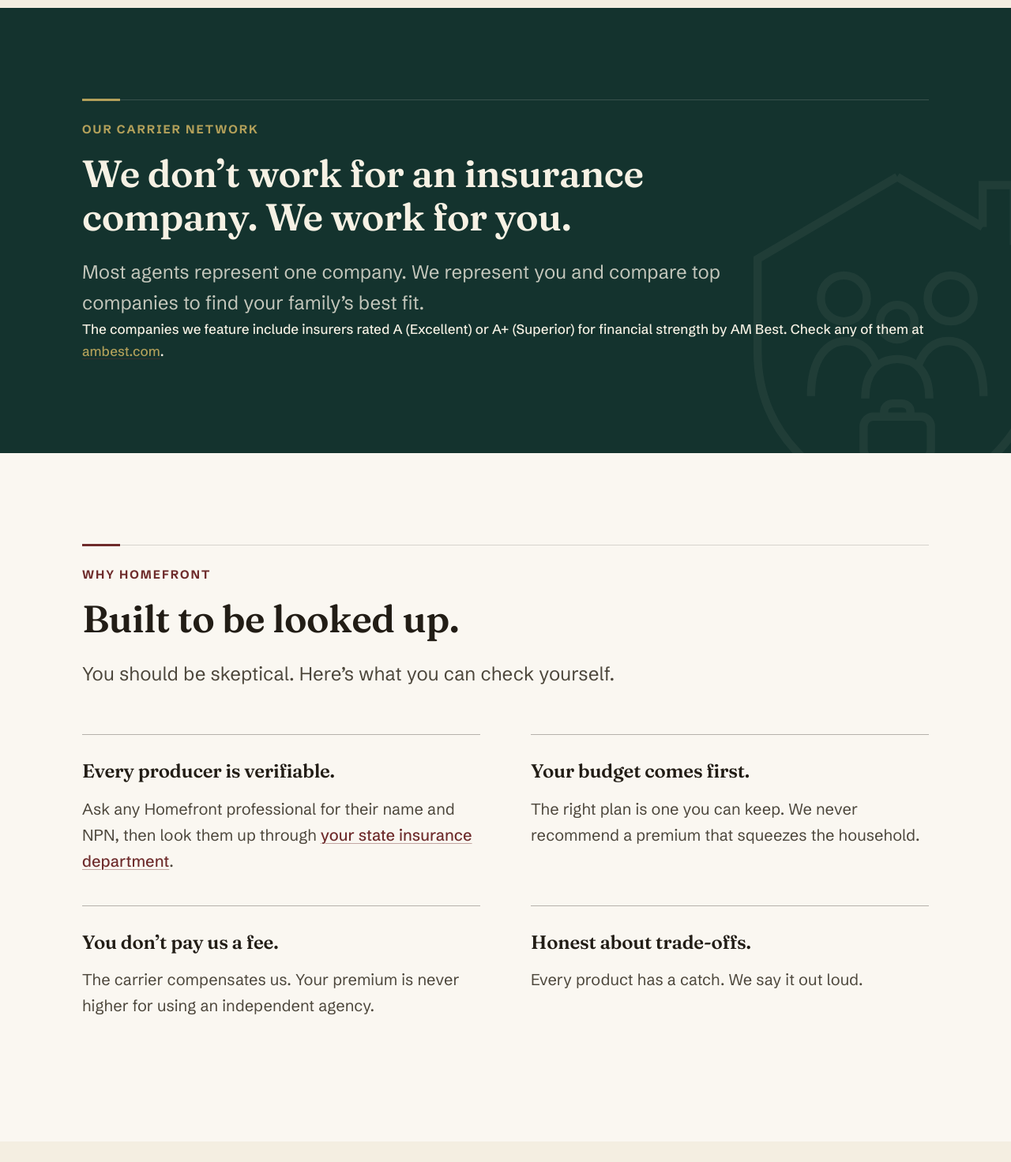
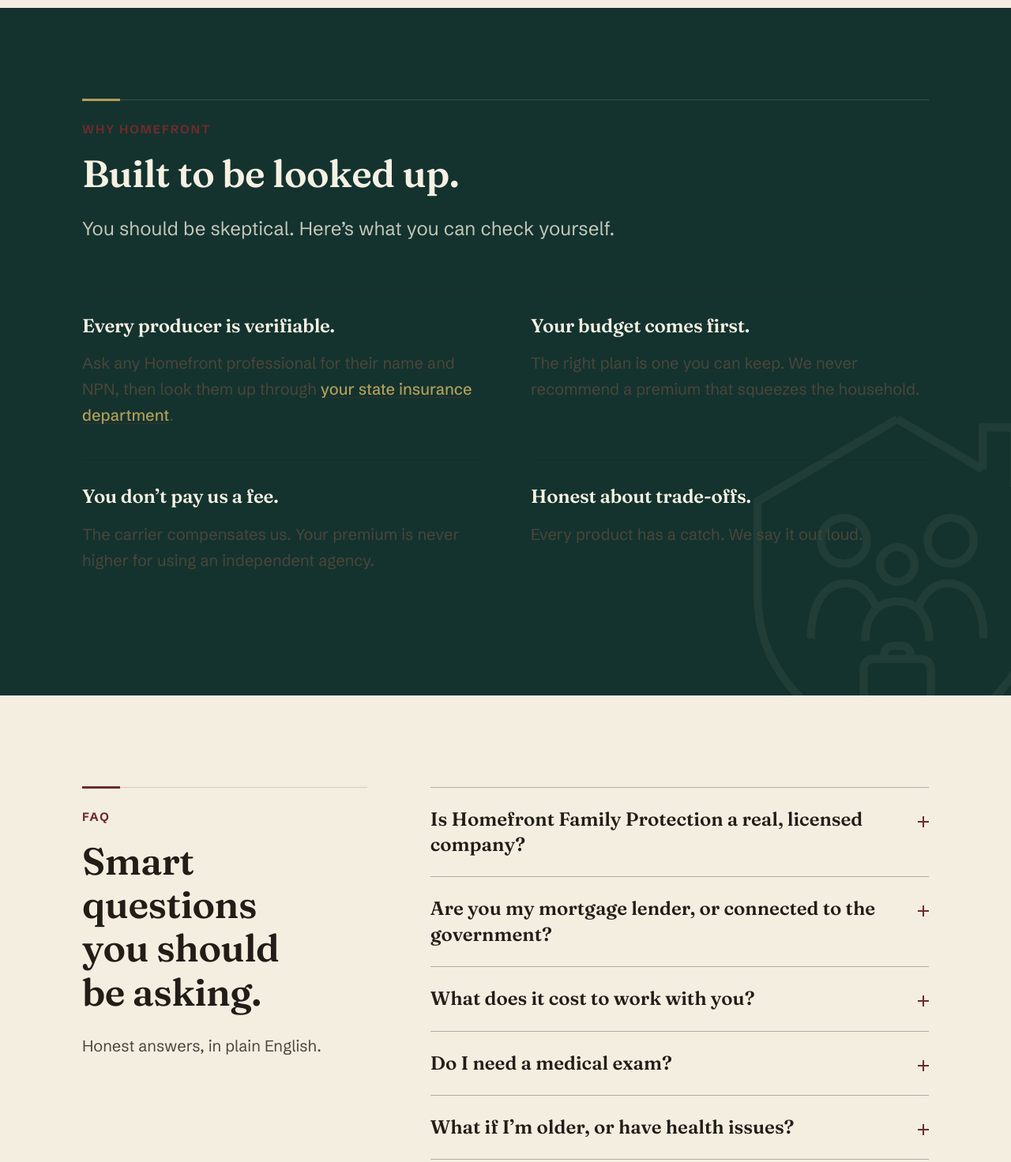
Before and after one commit to pmoney498/hffprotect-site, a plain HTML site: page index.html in a window 1280 px wide. Shown: the part 4700-6172 px from the top of the page at 79% size. Drawn offline with Linux system fonts and the light colour scheme.

Commit message:
Move green band to Why Homefront

```diff
--- a/index.html
+++ b/index.html
@@ -291,9 +291,9 @@
  </div>
  </section>
 
- <!-- ============ CARRIERS (dark statement band) ============ -->
- <section class="band on-dark" id="carriers" aria-labelledby="carriers-title">
- <svg class="band__watermark" viewBox="0 0 40 44" fill="none" aria-hidden="true">
+ <!-- ============ WHY HOMEFRONT ============ -->
+ <section class="why band on-dark" id="why" aria-labelledby="why-title">
+<svg class="band__watermark" viewBox="0 0 40 44" fill="none" aria-hidden="true">
  <path d="M20 2.6 L30.4 8.7 M34.2 10.9 L37 12.6 V24 C37 33.6 30 40.2 20 43 C10 40.2 3 33.6 3 24 V12.6 L20 2.6" stroke="currentColor" stroke-width="1"/>
  <path d="M30.4 8.7 V3.6 H34.2 V10.9" stroke="currentColor" stroke-width="1"/>
  <circle cx="13.5" cy="17.4" r="2.8" stroke="currentColor" stroke-width="1"/>
@@ -303,20 +303,7 @@
  <path d="M18.4 31.8 V31.2 C18.4 30.6 18.9 30.2 19.5 30.2 H20.5 C21.1 30.2 21.6 30.6 21.6 31.2 V31.8" stroke="currentColor" stroke-width="1"/>
  <rect x="15.9" y="31.8" width="8.2" height="5.2" rx="1.2" stroke="currentColor" stroke-width="1"/>
  </svg>
- <div class="container band__content">
- <div class="rule-accent" aria-hidden="true"></div>
- <p class="eyebrow eyebrow--gold">Our carrier network</p>
- <h2 id="carriers-title">We don’t work for an insurance company. We work for&nbsp;you.</h2>
- <p class="section__lead">Most agents represent one company. We represent you and compare top companies to find your family’s best fit.</p>
- </div>
- <div class="container band__content">
- <p class="band__rating">The companies we feature include insurers rated A&nbsp;(Excellent) or A+&nbsp;(Superior) for financial strength by AM&nbsp;Best. Check any of them at <a class="text-link" href="https://web.ambest.com/consumers" target="_blank" rel="noopener">ambest.com</a>.</p>
- </div>
- </section>
-
- <!-- ============ WHY HOMEFRONT ============ -->
- <section class="why section" id="why" aria-labelledby="why-title">
- <div class="container">
+<div class="container band__content">
  <div class="rule-accent" aria-hidden="true"></div>
  <p class="eyebrow">Why Homefront</p>
  <h2 id="why-title">Built to be looked&nbsp;up.</h2>
```
